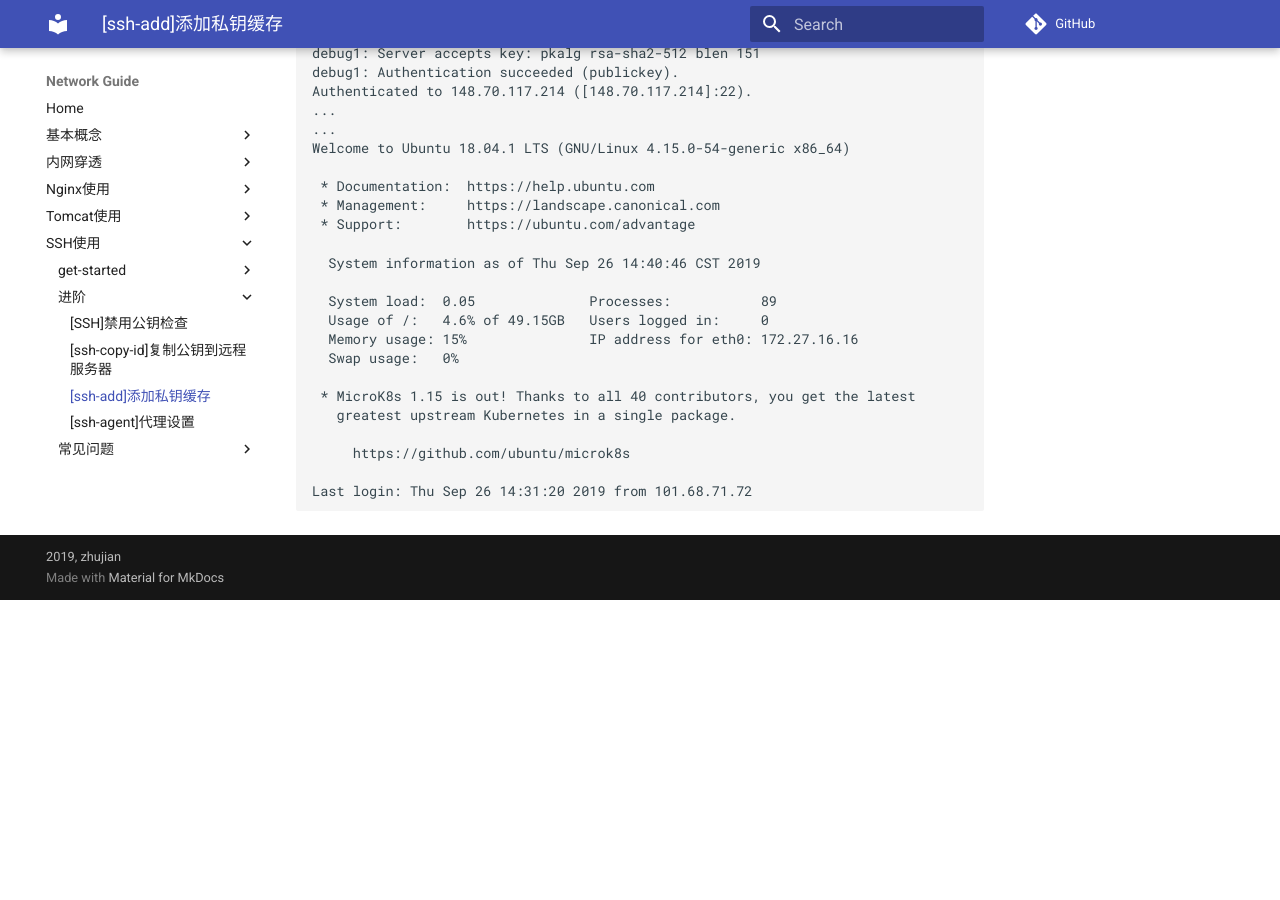
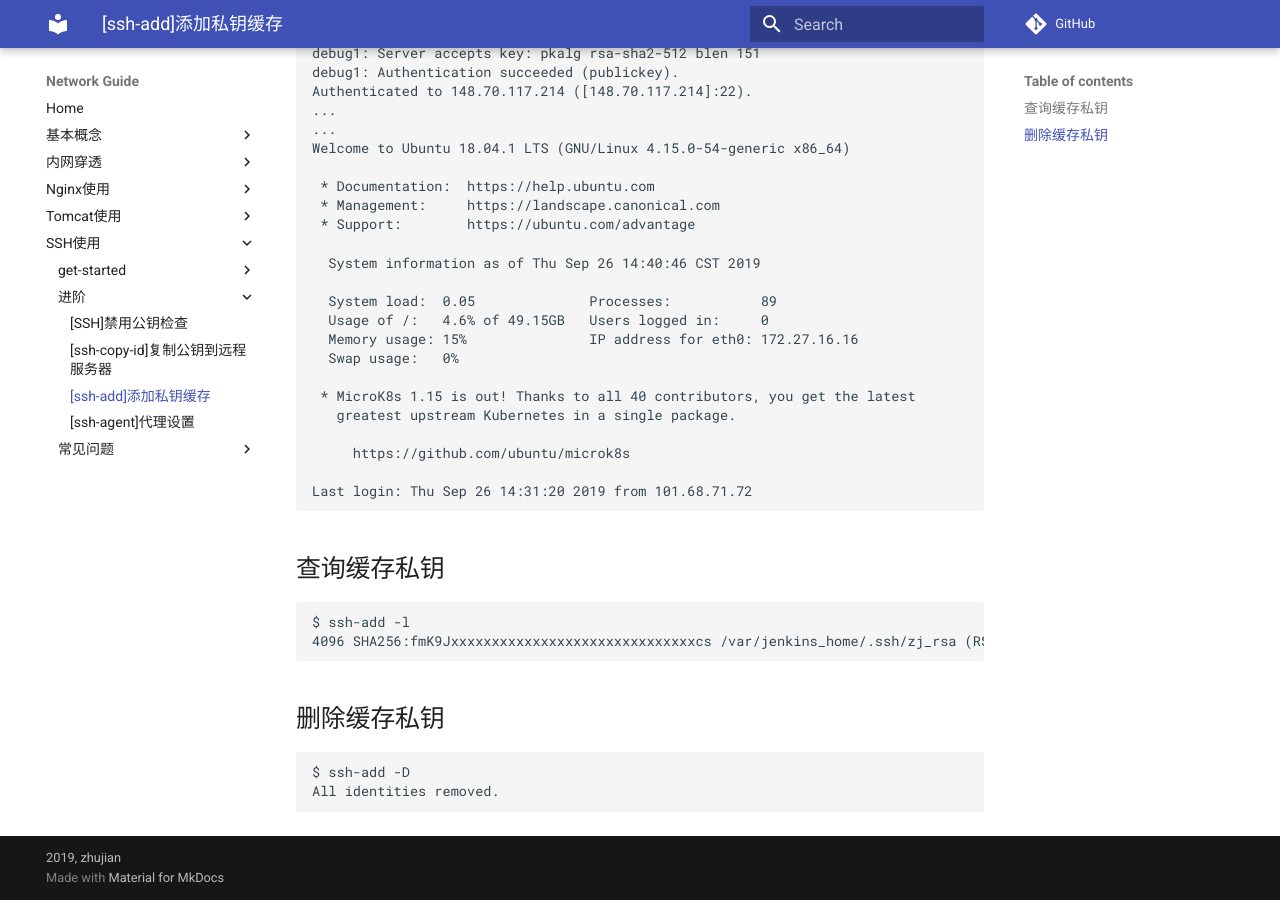
Before and after one commit to Document-Collection/network-guide, an MkDocs documentation site: the page built from docs/ssh/[ssh-add]添加私钥缓存.md, in a window 1280 px wide and 900 px high, scrolled down 1068 px. Built offline with MkDocs 1.6.1 and Material for MkDocs 9.7.7, drawn with Linux system fonts in a browser that asks for light colours; comment, search, counter and statistics services are not loaded; before the commit the page ends 1668 px from its top, so only the background shows below that.

Commit message:
docs(ssh): 添加ssh-add查询和删除操作

````diff
--- a/docs/ssh/[ssh-add]添加私钥缓存.md
+++ b/docs/ssh/[ssh-add]添加私钥缓存.md
@@ -75,3 +75,17 @@ Welcome to Ubuntu 18.04.1 LTS (GNU/Linux 4.15.0-54-generic x86_64)
 
 Last login: Thu Sep 26 14:31:20 2019 from 101.68.71.72
 ```
+
+## 查询缓存私钥
+
+```
+$ ssh-add -l
+4096 SHA256:fmK9Jxxxxxxxxxxxxxxxxxxxxxxxxxxxxxxcs /var/jenkins_home/.ssh/zj_rsa (RSA)
+```
+
+## 删除缓存私钥
+
+```
+$ ssh-add -D
+All identities removed.
+```
````
